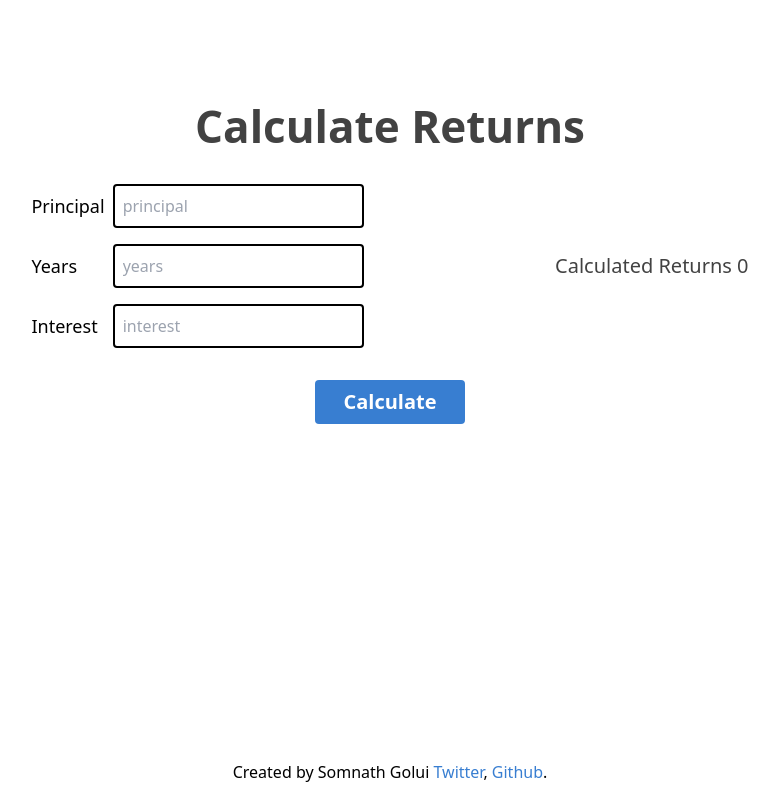
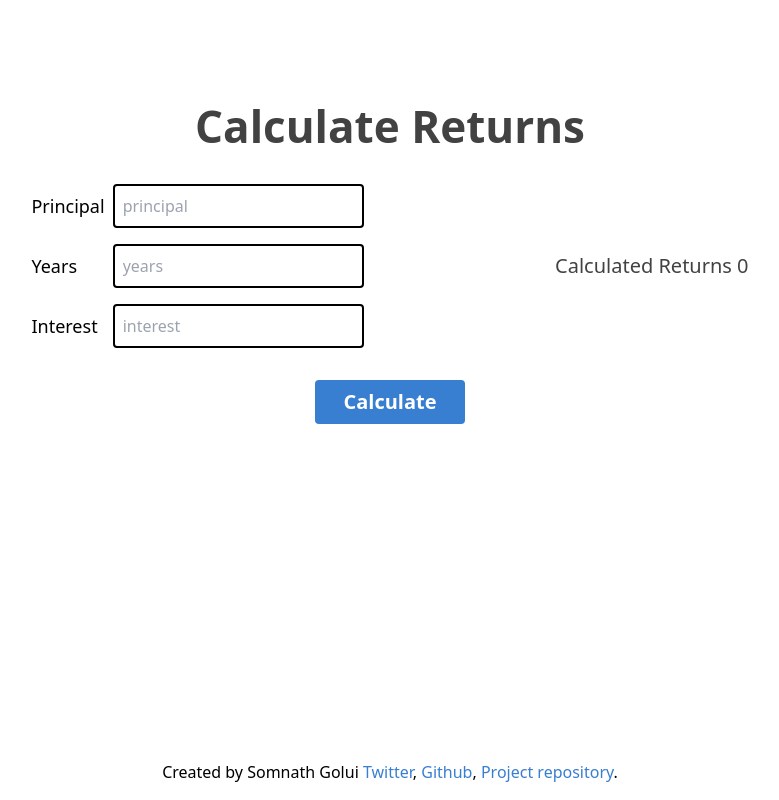
Before and after one commit to somu-code/zerodha-landing-page, a website: page public/index.html in a window 1280 px wide. Shown: the part 1109-1909 px from the top of the page, without its empty margins (250-1029 px from the left). Drawn offline with nearby package versions, Linux system fonts and the light colour scheme; files that its build step writes are made by us from their sources.

Commit message:
added project repo link

```diff
--- a/public/index.html
+++ b/public/index.html
@@ -112,8 +112,17 @@
       <div>
         <p class="text-center">
           Created by Somnath Golui
-          <a href="https://twitter.com/GoluiSomnath" class="text-[#387ed1]">Twitter</a>,
-          <a href="https://github.com/somu-code/" class="text-[#387ed1]">Github</a>.
+          <a href="https://twitter.com/GoluiSomnath" class="text-[#387ed1]"
+            >Twitter</a
+          >,
+          <a href="https://github.com/somu-code/" class="text-[#387ed1]"
+            >Github</a
+          >,
+          <a
+            href="https://github.com/somu-code/zerodha-landing-page"
+            class="text-[#387ed1]"
+            >Project repository</a
+          >.
         </p>
       </div>
     </footer>
```
